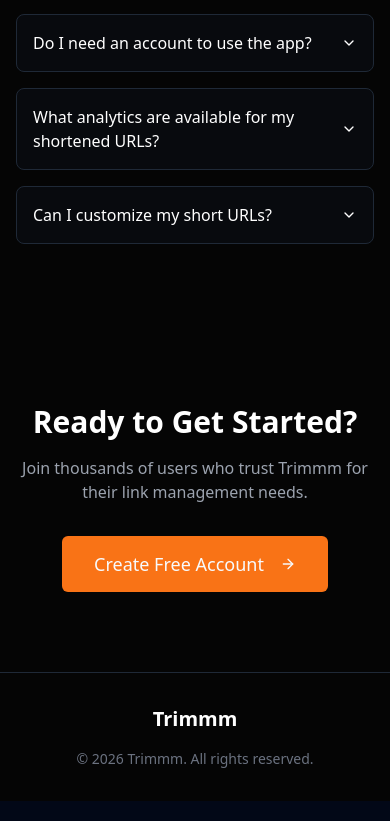
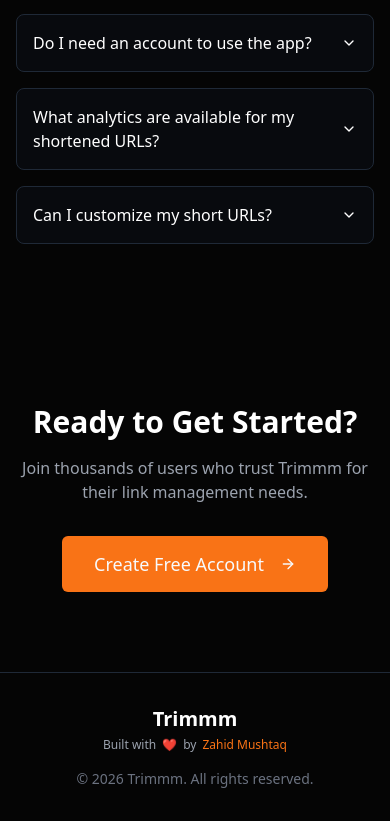
Before and after one commit to izahid19/url_shortner, a React (Vite) app: page / in a window 390 px wide. Shown: the part 2663-3484 px from the top of the page. Built offline with nearby package versions, Linux system fonts and the light colour scheme.

Commit message:
Footer updated

```diff
--- a/src/layouts/app-layout.jsx
+++ b/src/layouts/app-layout.jsx
@@ -20,15 +20,15 @@ const AppLayout = () => {
       </main>
       {!isAuthRoute && !isLandingPage && (
         <footer className="p-6 text-center bg-[#050505] border-t border-gray-800 mt-auto">
-          <p className="text-gray-400 text-sm">
-            Made with ❤️ by{' '}
+          <p className="text-gray-400 text-sm flex items-center justify-center gap-1.5">
+            Built with <span className="text-red-500 animate-pulse">❤️</span> by{" "}
             <a
-              href="https://github.com/izahid19"
+              href="https://devzahid.vercel.app/"
               target="_blank"
               rel="noopener noreferrer"
-              className="text-[#f97316] hover:underline"
+              className="text-[#f97316] font-medium hover:underline hover:text-[#ea580c] transition-colors"
             >
-              Zahid
+              Zahid Mushtaq
             </a>
           </p>
         </footer>
--- a/src/pages/landing-page.jsx
+++ b/src/pages/landing-page.jsx
@@ -433,9 +433,24 @@ const LandingPage = () => {
       {/* Footer */}
       <footer className="relative z-10 py-8 px-4 border-t border-gray-800 bg-[#050505]">
         <div className="max-w-6xl mx-auto flex flex-col sm:flex-row justify-between items-center gap-4">
-          <div className="flex items-center gap-2">
-            <span className="text-xl font-bold text-white">Trimmm</span>
+          <div className="flex flex-col items-center sm:items-start gap-1">
+            <div className="flex items-center gap-2">
+              <span className="text-xl font-bold text-white">Trimmm</span>
+            </div>
+
+            <div className="text-gray-400 text-xs flex items-center gap-1.5">
+              Built with <span className="text-red-500 animate-pulse">❤️</span> by{" "}
+              <a
+                href="https://devzahid.vercel.app/"
+                target="_blank"
+                rel="noopener noreferrer"
+                className="text-[#f97316] font-medium hover:underline hover:text-[#ea580c] transition-colors"
+              >
+                Zahid Mushtaq
+              </a>
+            </div>
           </div>
+
           <p className="text-gray-500 text-sm">
             © {new Date().getFullYear()} Trimmm. All rights reserved.
           </p>
```
Also changed, not shown: public/website-demo.png (added), 1 other file (tests, documents, lock files or other folders).
